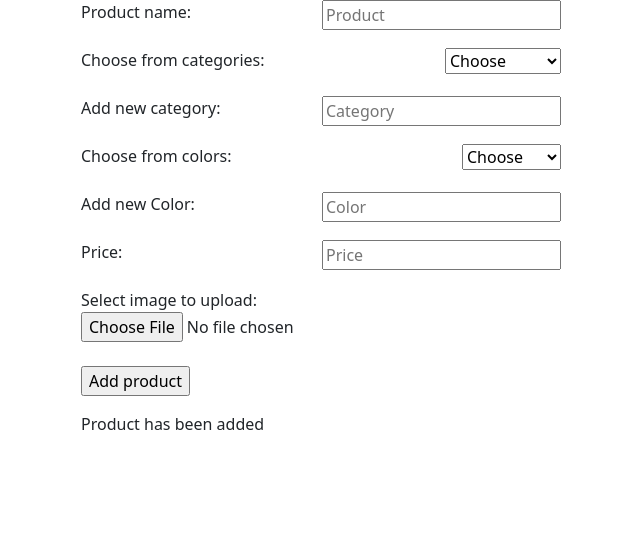
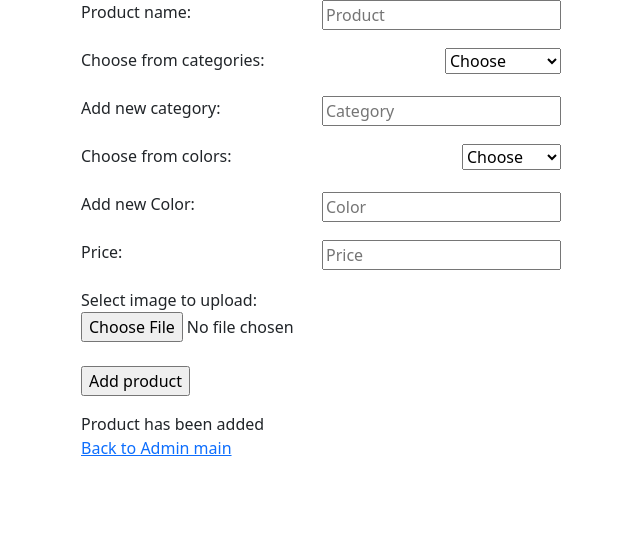
Before and after one commit to DenAdlaMannen/sinus, a PHP site: page /upload.php in a window 1280 px wide. Shown: the top 536 px of the page, without its empty margins (319-959 px from the left). Run offline with PHP 8.4, Linux system fonts and the light colour scheme; data comes from the database, SQL or seed files in the repository.

Commit message:
"take me back"-link from upload item

```diff
--- a/addProductsAdmin.php
+++ b/addProductsAdmin.php
@@ -1,7 +1,7 @@
 
 <link href="https://cdn.jsdelivr.net/npm/bootstrap@5.2.3/dist/css/bootstrap.min.css" rel="stylesheet" integrity="sha384-rbsA2VBKQhggwzxH7pPCaAqO46MgnOM80zW1RWuH61DGLwZJEdK2Kadq2F9CUG65" crossorigin="anonymous">
   <script src="https://cdn.jsdelivr.net/npm/bootstrap@5.2.3/dist/js/bootstrap.bundle.min.js" integrity="sha384-kenU1KFdBIe4zVF0s0G1M5b4hcpxyD9F7jL+jjXkk+Q2h455rYXK/7HAuoJl+0I4" crossorigin="anonymous"></script>
-<?php // require "zexperiment.php" ?>
+
 
 <?php
 //FUNCTIONS
--- a/upload.php
+++ b/upload.php
@@ -163,3 +163,5 @@ $confirmation = AddNewProductDB($newProduct, $newCategoryID);
 //var_dump($newProduct);
 
 ?>
+<br>
+<a href="indexAdmin.php">Back to Admin main</a>
```
